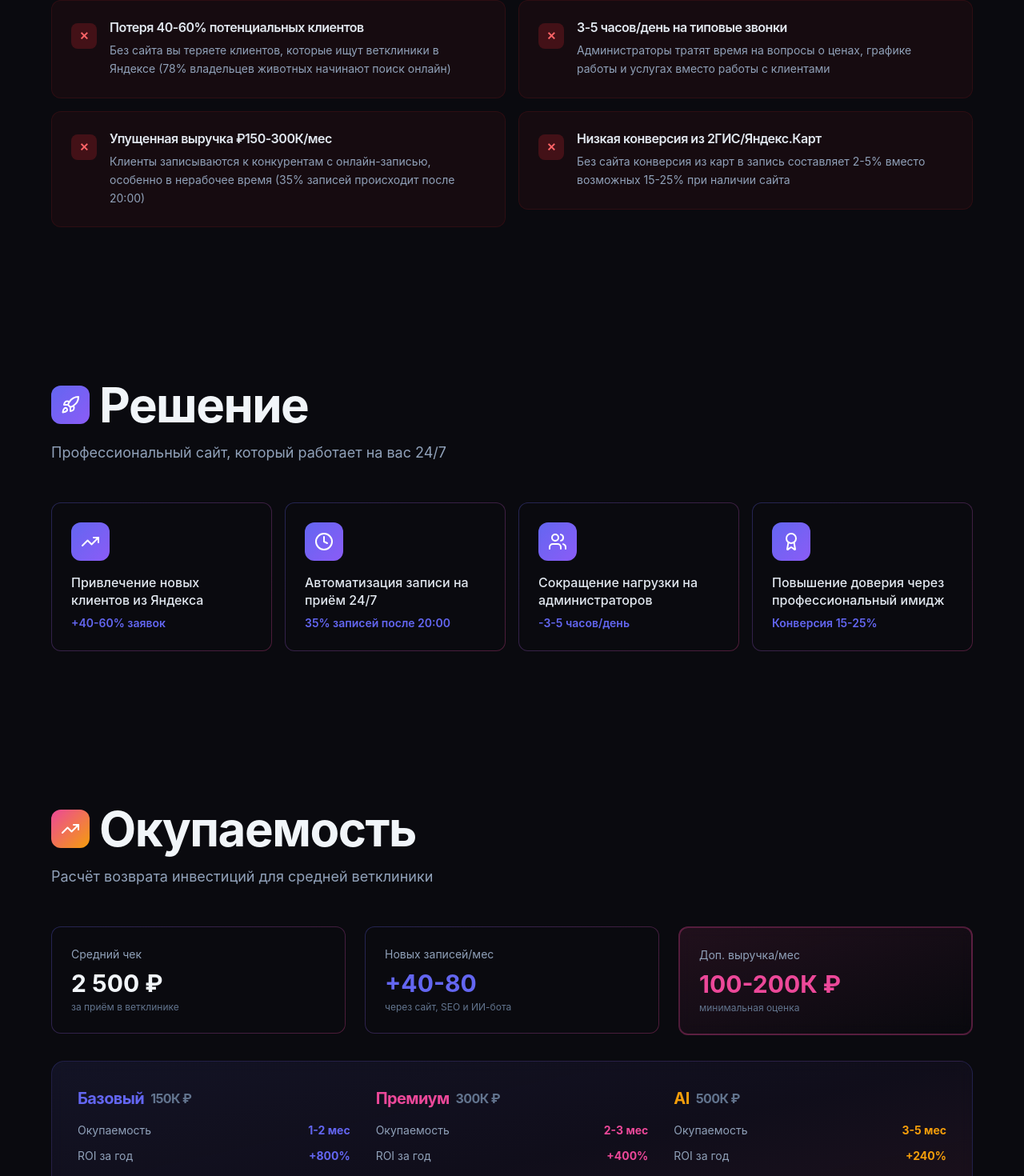
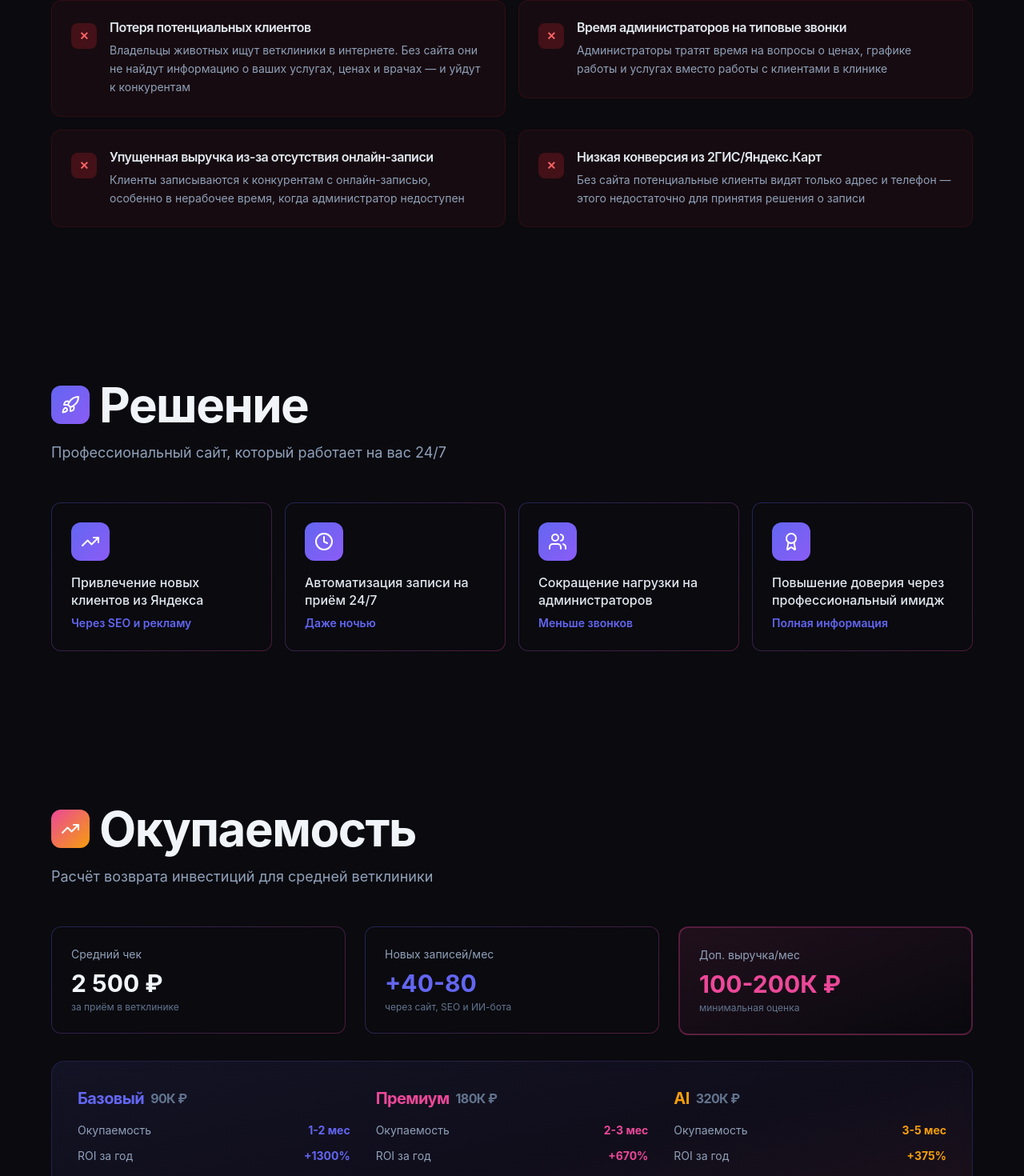
Before and after one commit to jolylollyq/kp-site, a Next.js app: page / in a window 1280 px wide. Shown: the part 1074-2544 px from the top of the page at 80% size. Built offline with nearby package versions, Linux system fonts and the light colour scheme.

Commit message:
Lower prices to Middle+ level (90K/180K/320K), remove unverified stats, add honest positioning

```diff
--- a/src/components/KpPage.tsx
+++ b/src/components/KpPage.tsx
@@ -31,50 +31,50 @@ const contactInfo = {
 
 const problems = [
   {
-    title: "Потеря 40-60% потенциальных клиентов",
-    desc: "Без сайта вы теряете клиентов, которые ищут ветклиники в Яндексе (78% владельцев животных начинают поиск онлайн)",
+    title: "Потеря потенциальных клиентов",
+    desc: "Владельцы животных ищут ветклиники в интернете. Без сайта они не найдут информацию о ваших услугах, ценах и врачах — и уйдут к конкурентам",
   },
   {
-    title: "3-5 часов/день на типовые звонки",
-    desc: "Администраторы тратят время на вопросы о ценах, графике работы и услугах вместо работы с клиентами",
+    title: "Время администраторов на типовые звонки",
+    desc: "Администраторы тратят время на вопросы о ценах, графике работы и услугах вместо работы с клиентами в клинике",
   },
   {
-    title: "Упущенная выручка ₽150-300К/мес",
-    desc: "Клиенты записываются к конкурентам с онлайн-записью, особенно в нерабочее время (35% записей происходит после 20:00)",
+    title: "Упущенная выручка из-за отсутствия онлайн-записи",
+    desc: "Клиенты записываются к конкурентам с онлайн-записью, особенно в нерабочее время, когда администратор недоступен",
   },
   {
     title: "Низкая конверсия из 2ГИС/Яндекс.Карт",
-    desc: "Без сайта конверсия из карт в запись составляет 2-5% вместо возможных 15-25% при наличии сайта",
+    desc: "Без сайта потенциальные клиенты видят только адрес и телефон — этого недостаточно для принятия решения о записи",
   },
 ];
 
 const solutions = [
-  { icon: TrendingUp, text: "Привлечение новых клиентов из Яндекса", metric: "+40-60% заявок" },
-  { icon: Clock, text: "Автоматизация записи на приём 24/7", metric: "35% записей после 20:00" },
-  { icon: Users, text: "Сокращение нагрузки на администраторов", metric: "-3-5 часов/день" },
-  { icon: Award, text: "Повышение доверия через профессиональный имидж", metric: "Конверсия 15-25%" },
+  { icon: TrendingUp, text: "Привлечение новых клиентов из Яндекса", metric: "Через SEO и рекламу" },
+  { icon: Clock, text: "Автоматизация записи на приём 24/7", metric: "Даже ночью" },
+  { icon: Users, text: "Сокращение нагрузки на администраторов", metric: "Меньше звонков" },
+  { icon: Award, text: "Повышение доверия через профессиональный имидж", metric: "Полная информация" },
 ];
 
 const techStack = [
   {
     name: "Next.js 16 + React 19",
-    desc: "SSG для мгновенной загрузки (0.8-1.2с), автоматическая оптимизация изображений, встроенная SEO",
-    why: "Индексация в Яндексе на 40% быстрее vs обычный React SPA",
+    desc: "Серверный рендеринг (SSR) и статическая генерация (SSG) для быстрой загрузки и лучшей индексации в поисковиках",
+    why: "Поисковики видят готовый HTML, а не пустую страницу как в обычном React SPA",
   },
   {
     name: "TypeScript",
-    desc: "Статическая типизация, автодополнение IDE, раннее обнаружение ошибок на этапе разработки",
-    why: "Снижение багов в production на 60-70% vs JavaScript",
+    desc: "Статическая типизация помогает предотвратить ошибки типов данных ещё на этапе написания кода",
+    why: "Меньше багов в production, автодополнение в редакторе, проще поддерживать код",
   },
   {
     name: "Tailwind CSS 4",
-    desc: "Utility-first CSS, минимальный размер бандла (3-5KB), адаптивный дизайн из коробки",
-    why: "Скорость разработки +50%, консистентный UI",
+    desc: "Utility-first CSS-фреймворк с минимальным размером бандла и встроенной адаптивностью",
+    why: "Быстрая разработка, консистентный дизайн, малый вес итогового CSS-файла",
   },
   {
     name: "Российский хостинг",
-    desc: "Соответствие 152-ФЗ, uptime 99.9%, автобэкапы, SSL, CDN для быстрой загрузки",
-    why: "Требование законодательства для персональных данных",
+    desc: "Соответствие 152-ФЗ о персональных данных, ежедневные автобэкапы, SSL-сертификат",
+    why: "Требование законодательства для хранения данных клиентов на территории РФ",
   },
 ];
 
@@ -401,7 +401,7 @@ export function KpPage() {
                   <div>
                     <h3 className="text-xl font-bold mb-4 flex items-center gap-2">
                       <span className="text-[#6366f1]">Базовый</span>
-                      <span className="text-slate-500 text-base">150К ₽</span>
+                      <span className="text-slate-500 text-base">90К ₽</span>
                     </h3>
                     <div className="space-y-3 text-sm">
                       <div className="flex justify-between">
@@ -410,7 +410,7 @@ export function KpPage() {
                       </div>
                       <div className="flex justify-between">
                         <span className="text-slate-400">ROI за год</span>
-                        <span className="font-bold text-[#6366f1]">+800%</span>
+                        <span className="font-bold text-[#6366f1]">+1300%</span>
                       </div>
                       <div className="flex justify-between">
                         <span className="text-slate-400">Доп. выручка/год</span>
@@ -421,7 +421,7 @@ export function KpPage() {
                   <div>
                     <h3 className="text-xl font-bold mb-4 flex items-center gap-2">
                       <span className="text-[#ec4899]">Премиум</span>
-                      <span className="text-slate-500 text-base">300К ₽</span>
+                      <span className="text-slate-500 text-base">180К ₽</span>
                     </h3>
                     <div className="space-y-3 text-sm">
                       <div className="flex justify-between">
@@ -430,7 +430,7 @@ export function KpPage() {
                       </div>
                       <div className="flex justify-between">
                         <span className="text-slate-400">ROI за год</span>
-                        <span className="font-bold text-[#ec4899]">+400%</span>
+                        <span className="font-bold text-[#ec4899]">+670%</span>
                       </div>
                       <div className="flex justify-between">
                         <span className="text-slate-400">Доп. выручка/год</span>
@@ -441,7 +441,7 @@ export function KpPage() {
                   <div>
                     <h3 className="text-xl font-bold mb-4 flex items-center gap-2">
                       <span className="text-[#f59e0b]">AI</span>
-                      <span className="text-slate-500 text-base">500К ₽</span>
+                      <span className="text-slate-500 text-base">320К ₽</span>
                     </h3>
                     <div className="space-y-3 text-sm">
                       <div className="flex justify-between">
@@ -450,7 +450,7 @@ export function KpPage() {
                       </div>
                       <div className="flex justify-between">
                         <span className="text-slate-400">ROI за год</span>
-                        <span className="font-bold text-[#f59e0b]">+240%</span>
+                        <span className="font-bold text-[#f59e0b]">+375%</span>
                       </div>
                       <div className="flex justify-between">
                         <span className="text-slate-400">Доп. выручка/год</span>
@@ -536,7 +536,7 @@ export function KpPage() {
                       Базовый
                     </div>
                     <div className="flex items-baseline gap-2 mb-2">
-                      <span className="text-5xl font-bold">150 000</span>
+                      <span className="text-5xl font-bold">90 000</span>
                       <span className="text-2xl text-slate-400">₽</span>
                     </div>
                     <p className="text-sm text-slate-400 mb-4">
@@ -567,8 +567,9 @@ export function KpPage() {
                   </div>
                   <div className="pt-6 border-t border-white/10">
                     <p className="text-xs text-slate-500">
-                      <strong className="text-slate-400">Обоснование цены:</strong> ~80 часов работы × 1875₽/час.
-                      Включает дизайн, разработку, тестирование, деплой. Средняя ставка full-stack в РФ 2026: 1500-2500₽/час.
+                      <strong className="text-slate-400">Обоснование цены:</strong> ~80 часов работы × 1125₽/час.
+                      Включает дизайн, разработку, тестирование, деплой. Я Middle+ разработчик без опыта работы с бизнесом,
+                      поэтому цена ниже рыночной (senior берёт 1500-2500₽/час).
                     </p>
                   </div>
                 </div>
@@ -586,7 +587,7 @@ export function KpPage() {
                       Премиум
                     </div>
                     <div className="flex items-baseline gap-2 mb-2">
-                      <span className="text-5xl font-bold bg-gradient-to-r from-[#ec4899] to-[#f59e0b] bg-clip-text text-transparent">300 000</span>
+                      <span className="text-5xl font-bold bg-gradient-to-r from-[#ec4899] to-[#f59e0b] bg-clip-text text-transparent">180 000</span>
                       <span className="text-2xl text-slate-400">₽</span>
                     </div>
                     <p className="text-sm text-slate-400 mb-4">
@@ -624,8 +625,9 @@ export function KpPage() {
                   </div>
                   <div className="pt-6 border-t border-white/10">
                     <p className="text-xs text-slate-500">
-                      <strong className="text-slate-400">Обоснование цены:</strong> ~160 часов работы × 1875₽/час.
-                      Включает backend API, базу данных, админку, интеграции, обучение.
+                      <strong className="text-slate-400">Обоснование цены:</strong> ~160 часов работы × 1125₽/час.
+                      Включает backend API, базу данных, админку, интеграции, обучение. Цена учитывает мой уровень (Middle+)
+                      и отсутствие опыта работы с бизнесом.
                     </p>
                   </div>
                 </div>
@@ -638,10 +640,13 @@ export function KpPage() {
                   <Award className="w-5 h-5 text-[#f59e0b] shrink-0 mt-0.5" />
                   <div>
                     <h3 className="font-semibold text-slate-200 mb-2">Почему эти цены?</h3>
+                    <p className="text-sm text-slate-400 leading-relaxed mb-3">
+                      Я Middle+ full-stack разработчик без опыта работы с бизнесом напрямую. Мои цены ниже рыночных
+                      (senior-разработчики берут 200-450К₽ за аналогичные проекты по данным Workspace, Habr Career 2026).
+                    </p>
                     <p className="text-sm text-slate-400 leading-relaxed">
-                      Средняя стоимость разработки сайта для ветклиники в РФ 2026: 200-450К₽ (по данным Workspace, Habr Career).
-                      Ставка full-stack разработчика: 1500-2500₽/час. Мои цены соответствуют рынку при работе напрямую без агентств.
-                      Передаю исходный код, документацию и обучаю работе с системой.
+                      Передаю полный исходный код, документацию и обучаю работе с системой. Работаю напрямую без агентств,
+                      что позволяет снизить стоимость при сохранении качества.
                     </p>
                   </div>
                 </div>
@@ -676,7 +681,7 @@ export function KpPage() {
                 <FadeIn delay={0.1}>
                   <div className="relative rounded-2xl border-2 border-[#f59e0b]/40 bg-gradient-to-br from-[#f59e0b]/15 via-[#ec4899]/10 to-[#6366f1]/5 p-8 backdrop-blur-sm">
                     <div className="flex items-baseline gap-2 mb-2">
-                      <span className="text-5xl font-bold bg-gradient-to-r from-[#f59e0b] via-[#ec4899] to-[#6366f1] bg-clip-text text-transparent">500 000</span>
+                      <span className="text-5xl font-bold bg-gradient-to-r from-[#f59e0b] via-[#ec4899] to-[#6366f1] bg-clip-text text-transparent">320 000</span>
                       <span className="text-2xl text-slate-400">₽</span>
                     </div>
                     <p className="text-sm text-slate-400 mb-4">
@@ -708,10 +713,11 @@ export function KpPage() {
                       ))}
                     </div>
                     <div className="pt-6 mt-6 border-t border-white/10">
-                      <p className="text-xs text-slate-500">
-                        <strong className="text-slate-400">Обоснование цены:</strong> ~280 часов работы × 1785₽/час.
-                        Включает интеграцию OpenAI API, обучение модели, разработку логики диалогов, тестирование, мониторинг.
-                      </p>
+                    <p className="text-xs text-slate-500">
+                      <strong className="text-slate-400">Обоснование цены:</strong> ~280 часов работы × 1143₽/час.
+                      Включает интеграцию OpenAI API, обучение модели, разработку логики диалогов, тестирование, мониторинг.
+                      Это сложная задача, требующая работы с AI API и тщательного тестирования.
+                    </p>
                     </div>
                   </div>
                 </FadeIn>
@@ -885,16 +891,16 @@ export function KpPage() {
                 <div className="rounded-xl p-8 border-gradient backdrop-blur-sm">
                   <h3 className="font-bold text-xl mb-6 flex items-center gap-2">
                     <span className="text-[#6366f1]">Базовый</span>
-                    <span className="text-slate-500">150К ₽</span>
+                    <span className="text-slate-500">90К ₽</span>
                   </h3>
                   <div className="space-y-4">
                     <div className="flex justify-between items-center p-4 rounded-lg bg-[#6366f1]/5 border border-[#6366f1]/10">
                       <span className="text-slate-400">Предоплата</span>
-                      <span className="font-bold text-lg">75К ₽ <span className="text-sm text-slate-500">(50%)</span></span>
+                      <span className="font-bold text-lg">45К ₽ <span className="text-sm text-slate-500">(50%)</span></span>
                     </div>
                     <div className="flex justify-between items-center p-4 rounded-lg bg-[#6366f1]/5 border border-[#6366f1]/10">
                       <span className="text-slate-400">После завершения</span>
-                      <span className="font-bold text-lg">75К ₽ <span className="text-sm text-slate-500">(50%)</span></span>
+                      <span className="font-bold text-lg">45К ₽ <span className="text-sm text-slate-500">(50%)</span></span>
                     </div>
                   </div>
                 </div>
@@ -903,20 +909,20 @@ export function KpPage() {
                 <div className="rounded-xl p-8 border-2 border-[#ec4899]/20 bg-gradient-to-br from-[#ec4899]/5 to-transparent backdrop-blur-sm">
                   <h3 className="font-bold text-xl mb-6 flex items-center gap-2">
                     <span className="text-[#ec4899]">Премиум</span>
-                    <span className="text-slate-500">300К ₽</span>
+                    <span className="text-slate-500">180К ₽</span>
                   </h3>
                   <div className="space-y-4">
                     <div className="flex justify-between items-center p-4 rounded-lg bg-[#ec4899]/5 border border-[#ec4899]/10">
                       <span className="text-slate-400">Предоплата</span>
-                      <span className="font-bold text-lg">120К ₽ <span className="text-sm text-slate-500">(40%)</span></span>
+                      <span className="font-bold text-lg">72К ₽ <span className="text-sm text-slate-500">(40%)</span></span>
                     </div>
                     <div className="flex justify-between items-center p-4 rounded-lg bg-[#ec4899]/5 border border-[#ec4899]/10">
                       <span className="text-slate-400">После разработки</span>
-                      <span className="font-bold text-lg">90К ₽ <span className="text-sm text-slate-500">(30%)</span></span>
+                      <span className="font-bold text-lg">54К ₽ <span className="text-sm text-slate-500">(30%)</span></span>
                     </div>
                     <div className="flex justify-between items-center p-4 rounded-lg bg-[#ec4899]/5 border border-[#ec4899]/10">
                       <span className="text-slate-400">После завершения</span>
-                      <span className="font-bold text-lg">90К ₽ <span className="text-sm text-slate-500">(30%)</span></span>
+                      <span className="font-bold text-lg">54К ₽ <span className="text-sm text-slate-500">(30%)</span></span>
                     </div>
                   </div>
                 </div>
@@ -925,20 +931,20 @@ export function KpPage() {
                 <div className="rounded-xl p-8 border-2 border-[#f59e0b]/20 bg-gradient-to-br from-[#f59e0b]/5 to-transparent backdrop-blur-sm">
                   <h3 className="font-bold text-xl mb-6 flex items-center gap-2">
                     <span className="text-[#f59e0b]">AI</span>
-                    <span className="text-slate-500">500К ₽</span>
+                    <span className="text-slate-500">320К ₽</span>
                   </h3>
                   <div className="space-y-4">
                     <div className="flex justify-between items-center p-4 rounded-lg bg-[#f59e0b]/5 border border-[#f59e0b]/10">
                       <span className="text-slate-400 text-sm">Предоплата</span>
-                      <span className="font-bold">200К ₽ <span className="text-xs text-slate-500">(40%)</span></span>
+                      <span className="font-bold">128К ₽ <span className="text-xs text-slate-500">(40%)</span></span>
                     </div>
                     <div className="flex justify-between items-center p-4 rounded-lg bg-[#f59e0b]/5 border border-[#f59e0b]/10">
                       <span className="text-slate-400 text-sm">После основной разработки</span>
-                      <span className="font-bold">150К ₽ <span className="text-xs text-slate-500">(30%)</span></span>
+                      <span className="font-bold">96К ₽ <span className="text-xs text-slate-500">(30%)</span></span>
                     </div>
                     <div className="flex justify-between items-center p-4 rounded-lg bg-[#f59e0b]/5 border border-[#f59e0b]/10">
                       <span className="text-slate-400 text-sm">После завершения</span>
-                      <span className="font-bold">150К ₽ <span className="text-xs text-slate-500">(30%)</span></span>
+                      <span className="font-bold">96К ₽ <span className="text-xs text-slate-500">(30%)</span></span>
                     </div>
                   </div>
                 </div>
```
